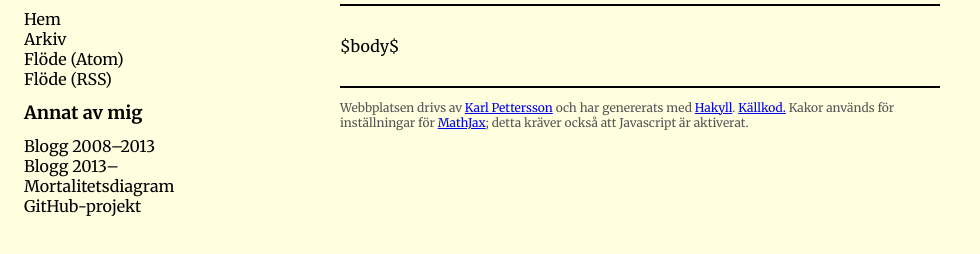
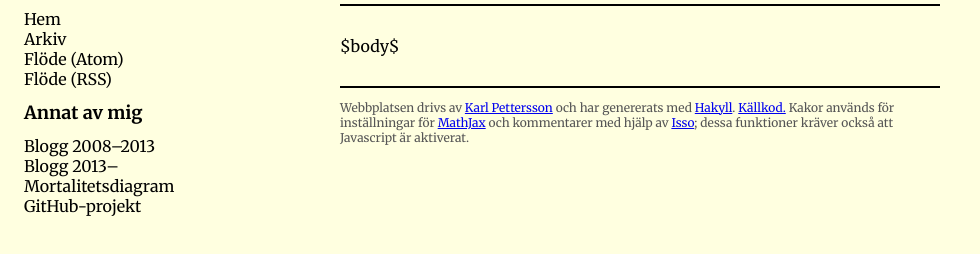
Before and after one commit to klpn/static-dust, a plain HTML site: page templates/default.html in a window 1280 px wide. Shown: the part 38-292 px from the top of the page, without its empty margins (0-980 px from the left). Drawn offline with nearby package versions, Linux system fonts and the light colour scheme; some packages are replaced by stand-ins of ours; a script that the page names is missing.

Commit message:
Updated footer

```diff
--- a/templates/default.html
+++ b/templates/default.html
@@ -43,7 +43,7 @@
 
         <div id="footer">
            Webbplatsen drivs av <a href="mailto:klpn1258@gmail.com">Karl Pettersson</a> och har genererats med
-	   <a href="http://jaspervdj.be/hakyll">Hakyll</a>. <a href="https://github.com/klpn/static-dust">Källkod.</a> Kakor används för inställningar för <a href="https://www.mathjax.org/">MathJax</a>; detta kräver också att Javascript är aktiverat.
+	   <a href="http://jaspervdj.be/hakyll">Hakyll</a>. <a href="https://github.com/klpn/static-dust">Källkod.</a> Kakor används för inställningar för <a href="https://www.mathjax.org/">MathJax</a> och kommentarer med hjälp av <a href="https://posativ.org/isso/">Isso</a>; dessa funktioner kräver också att Javascript är aktiverat.
         </div>
     </body>
 </html>
```
